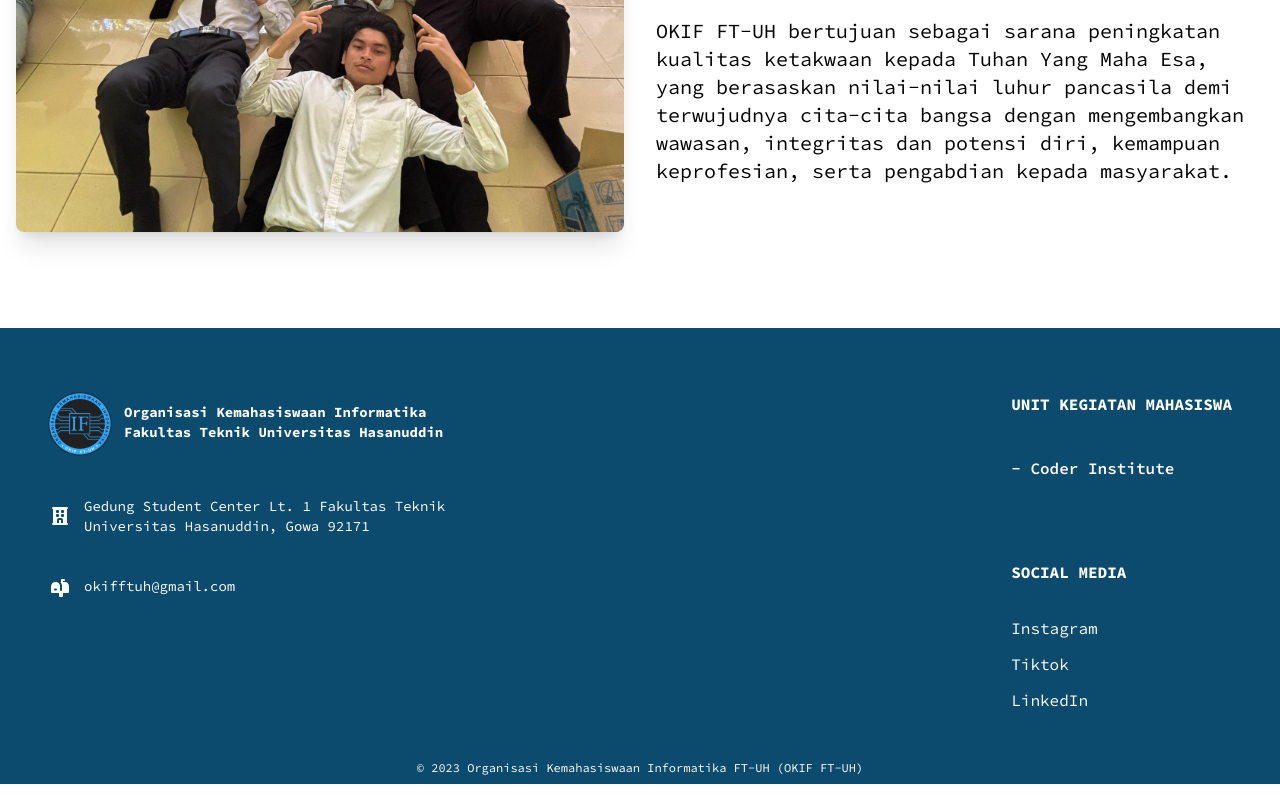
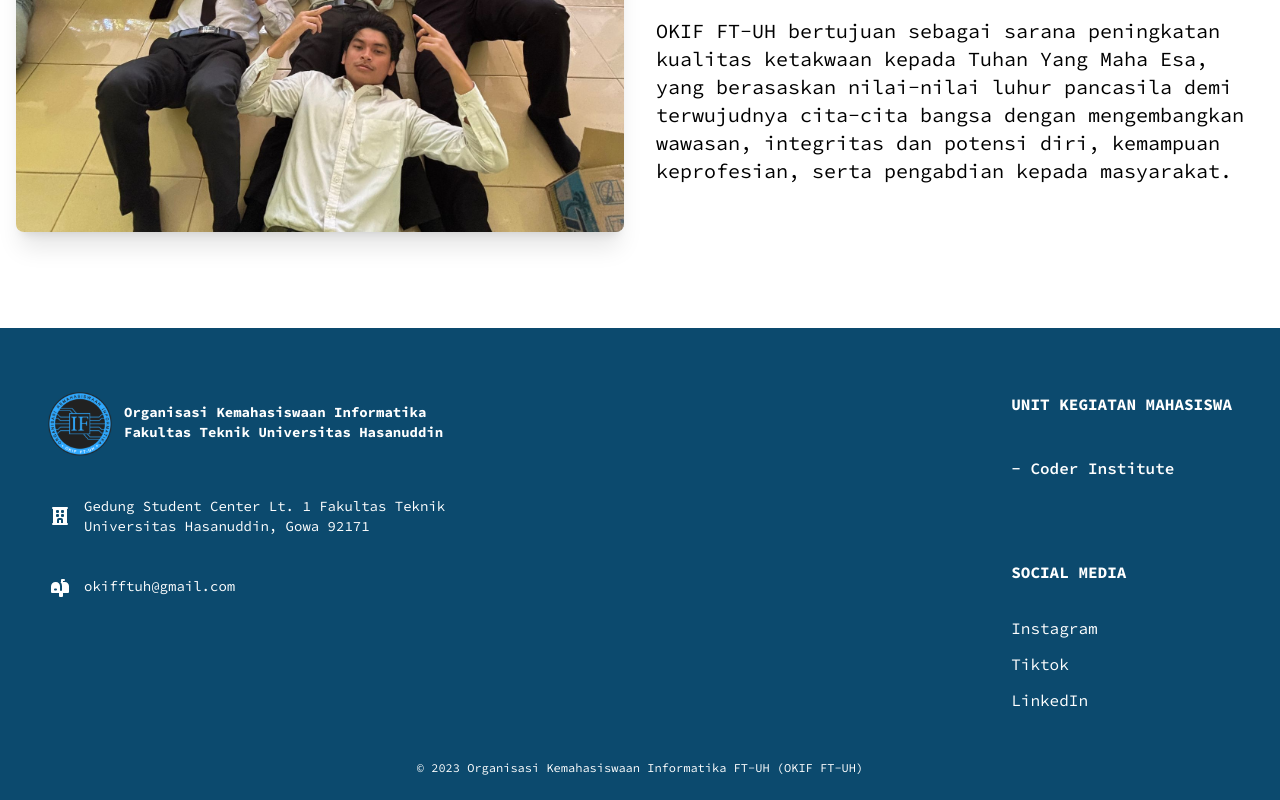
Before and after one commit to syaafiudinm/okif-ft-uh, a Next.js app: page / in a window 1280 px wide. Shown: the part 1043-1843 px from the top of the page. Built offline with nearby package versions, Linux system fonts and the light colour scheme.

Commit message:
chore/footer: perbaiki padding dari copywrite

```diff
--- a/src/components/Footer.jsx
+++ b/src/components/Footer.jsx
@@ -78,7 +78,7 @@ const Footer = () => {
           </div>
         </div>
       </footer>
-      <p className="text-white text-xs bg-sky-900 text-center py-2">
+      <p className="text-white text-xs bg-sky-900 text-center px-10 py-2 pb-6">
         © 2023 Organisasi Kemahasiswaan Informatika FT-UH (OKIF FT-UH)
       </p>
     </>
```
